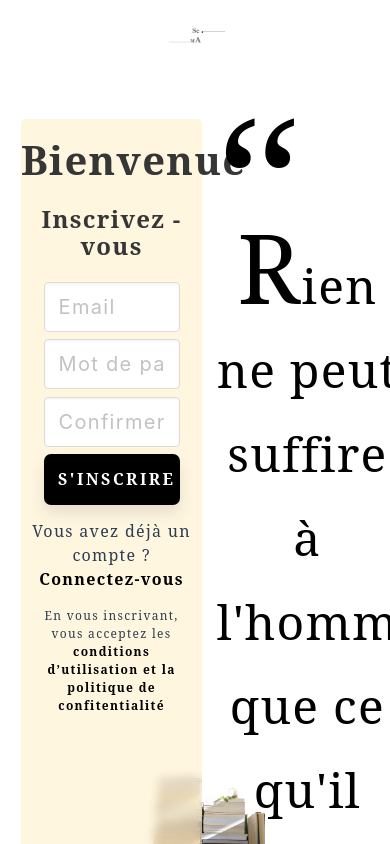
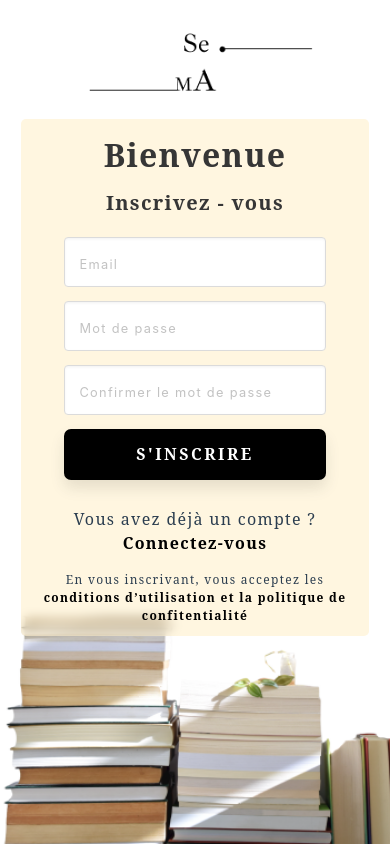
Before and after one commit to Lysianedon/Librairie-Sema, a Vue app in the folder frontend/: page /login in a window 390 px wide. Built offline with nearby package versions, Linux system fonts and the light colour scheme; a web font is replaced by a local one.

Commit message:
finished responsive login view

```diff
--- a/frontend/src/views/LoginView.vue
+++ b/frontend/src/views/LoginView.vue
@@ -7,15 +7,12 @@
                 <p class="error-notif" v-if="UserAlreadyExists">Compte déjà existant. Essayez de vous connecter. </p>
                 <button class="delete"></button>
             </div>
-            <!-- <h1>LOGIN PAGE</h1> -->
-            <!-- <img src="@/assets/logo.png"
-                alt=""
-                class="logo"> -->
+
             <div class="white-space"></div>
             <div class="login-quote">
                 <div class="login-form">
-                    <h2 class="is-size-2">Bienvenue</h2>
-                    <h4 class="is-size-4"> {{userHasAnAccount ? 'Connectez - vous' : 'Inscrivez - vous'}}</h4>
+                    <h2 class="is-size-2 is-size-3-mobile">Bienvenue</h2>
+                    <h4 class="is-size-4 is-size-5-mobile"> {{userHasAnAccount ? 'Connectez - vous' : 'Inscrivez - vous'}}</h4>
 
                     <input class="input is-medium" type="email" placeholder="Email" v-model="email">
 
@@ -276,4 +273,49 @@ a{
 .proverbe{
     padding-bottom: -15vh;
 }
+
+/* RESPONSIVE --  RESPONSIVE -- RESPONSIVE -- RESPONSIVE -- RESPONSIVE -- */
+
+@media(max-width: 1024px){
+    .content{
+      background-position-y: 2.5vh;
+      background-size: 35%;
+  }
+
+}
+@media(max-width: 768px){
+  .wrapper{
+    background-position-x: 110%;
+    background-size: 79%;
+  }
+  .content{
+      background-position-y: 2.5vh;
+      background-size: 40%;
+  }
+  .quote-block{
+    display: none;
+  }
+
+  .login-form{
+    width: 100%;
+  }
+  input[type="text"]{
+    font-size: 1rem;
+  }
+  input::placeholder {
+    font-size: .8rem;
+  }
+}
+
+@media(max-width: 425px){
+  .wrapper{
+    background-position-x: 30%;
+    background-size: 100%;
+  }
+  .content{
+    background-position-x: center;
+    background-position-y: 2.5vh;
+    background-size: 80%;
+  }
+}
 </style>
```
